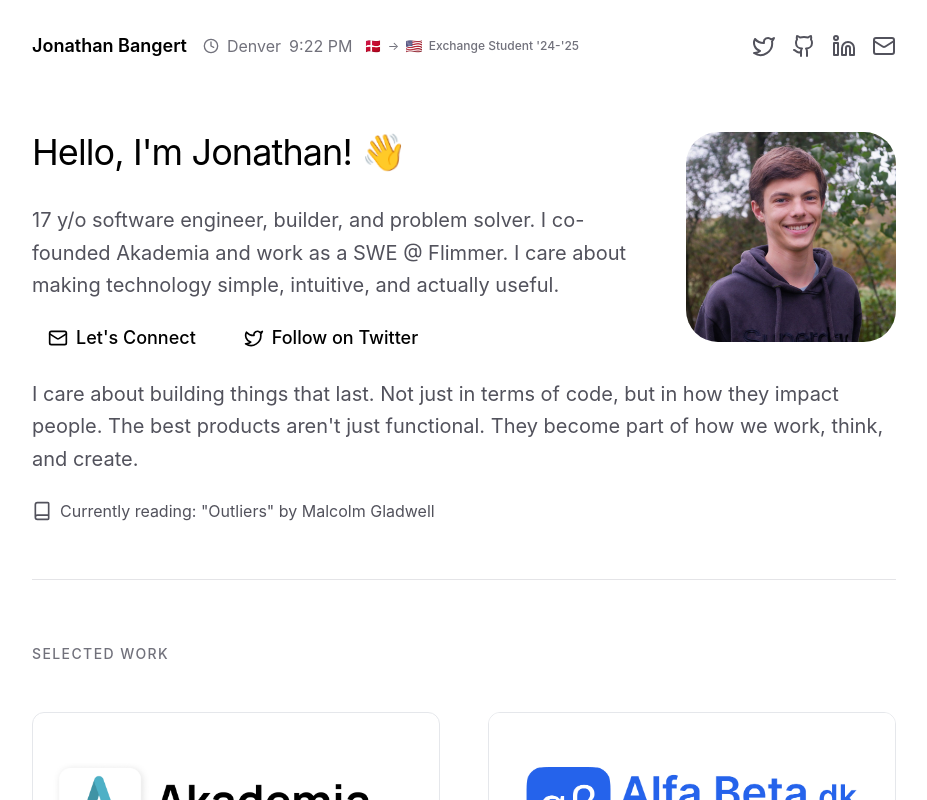
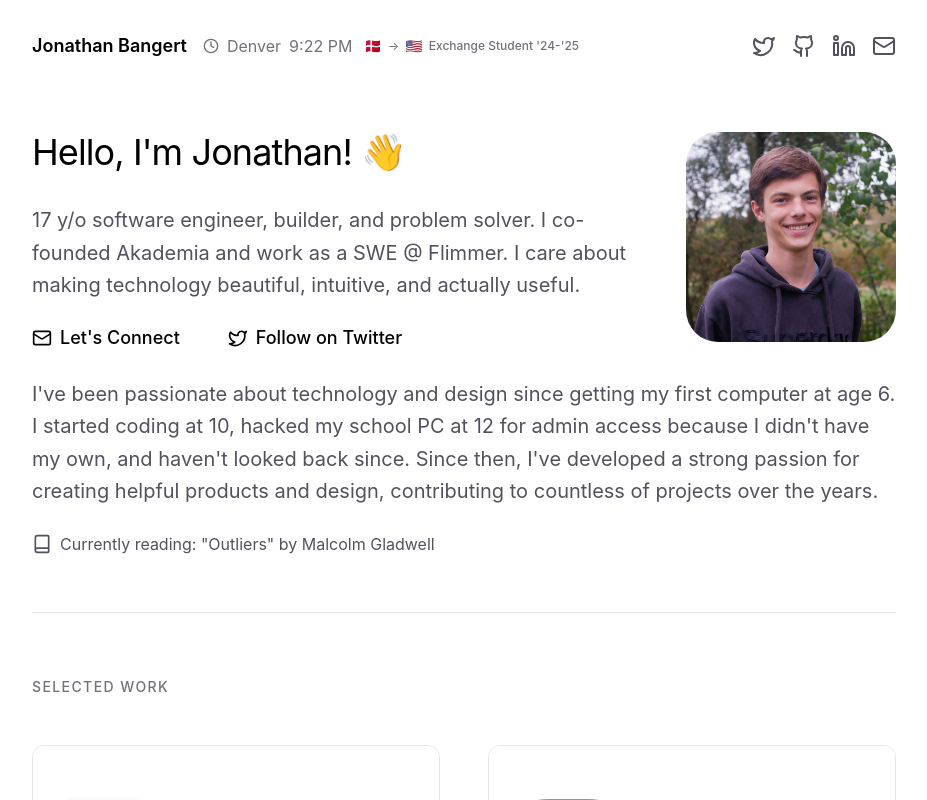
Before and after one commit to jonbng/folio, a Next.js app: page / in a window 1280 px wide. Shown: the top 800 px of the page, without its empty margins (176-1103 px from the left). Built offline with nearby package versions, Linux system fonts and the light colour scheme.

Commit message:
Better text and button spacing

```diff
--- a/src/app/page.tsx
+++ b/src/app/page.tsx
@@ -149,10 +149,10 @@ export default function Home() {
                   <p className="text-xl text-zinc-600 leading-relaxed mb-4">
                     17 y/o software engineer, builder, and problem solver. I
                     co-founded Akademia and work as a SWE @ Flimmer. I care
-                    about making technology simple, intuitive, and actually
+                    about making technology beautiful, intuitive, and actually
                     useful.
                   </p>
-                  <div className="flex flex-wrap gap-4">
+                  <div className="flex flex-wrap gap-4 -ml-4">
                     <CTAButton
                       text="Let's Connect"
                       href="mailto:contact@jonathanb.dk"
@@ -182,10 +182,13 @@ export default function Home() {
               <div className="mt-4">
                 <div className="space-y-4">
                   <p className="text-xl text-zinc-600 leading-relaxed">
-                    I care about building things that last. Not just in terms of
-                    code, but in how they impact people. The best products
-                    aren&apos;t just functional. They become part of how we
-                    work, think, and create.
+                    I&apos;ve been passionate about technology and design since
+                    getting my first computer at age 6. I started coding at 10,
+                    hacked my school PC at 12 for admin access because I
+                    didn&apos;t have my own, and haven&apos;t looked back since.
+                    Since then, I&apos;ve developed a strong passion for
+                    creating helpful products and design, contributing to
+                    countless of projects over the years.
                   </p>
                 </div>
                 {/* <div className="space-y-4">
```
